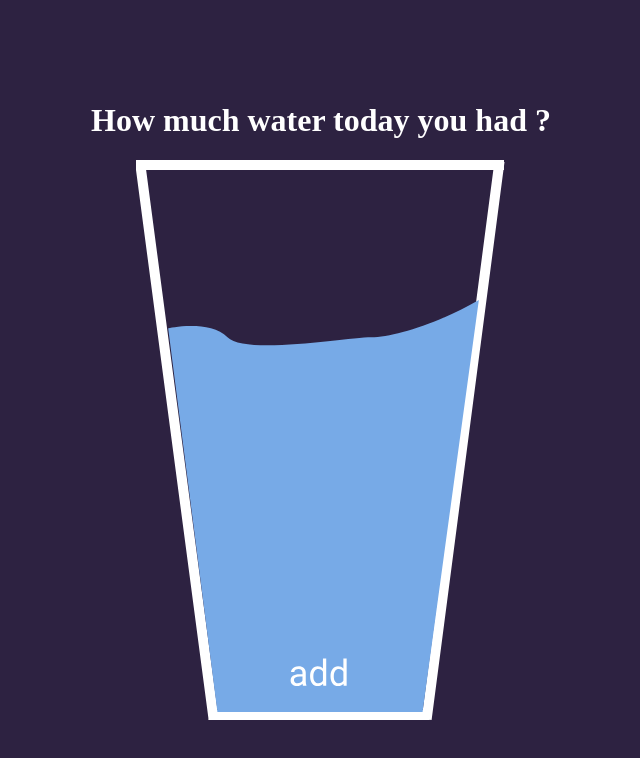
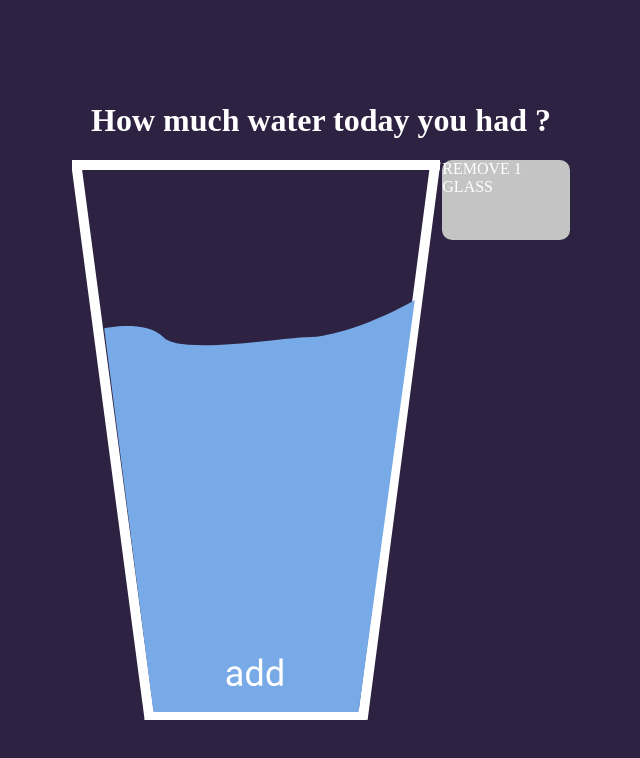
Before and after one commit to cammell/water, a website built with webpack: page src/pages/index.html in a window 1280 px wide. Shown: the whole page, without its empty margins (319-959 px from the left). Built offline with nearby package versions, Linux system fonts and the light colour scheme.

Commit message:
button added, wrong style

```diff
--- a/src/pages/index.html
+++ b/src/pages/index.html
@@ -23,6 +23,10 @@
       </head>
   <body class="main">
     <h1 class="h1"> How much water today you had ?</h1>
-    <img src="/src/assets/img/logo.svg" class="image">
+
+    <form class="form">
+      <img src="/src/assets/img/logo.svg" class="form__image">
+      <div class="form__button" type="button">REMOVE 1 GLASS</div>
+    </form>
   </body>
 </html>
--- a/src/scss/main.scss
+++ b/src/scss/main.scss
@@ -12,8 +12,21 @@ body {
   justify-content: center;
   min-height: 100vh;
 }
+.form {
+  display: flex;
+  flex-direction: row;
+  &__image {
+    height: 70vh;
+  }
 
-.image {
-  height: 70vh;
-
+  &__button {
+    margin: 0px;
+    width: 10vw;
+    height: 10vh;
+    border-radius: 10px;
+    background-color: #c4c4c4;
+  }
 }
+.h1 {
+  justify-content: center;
+}
```
